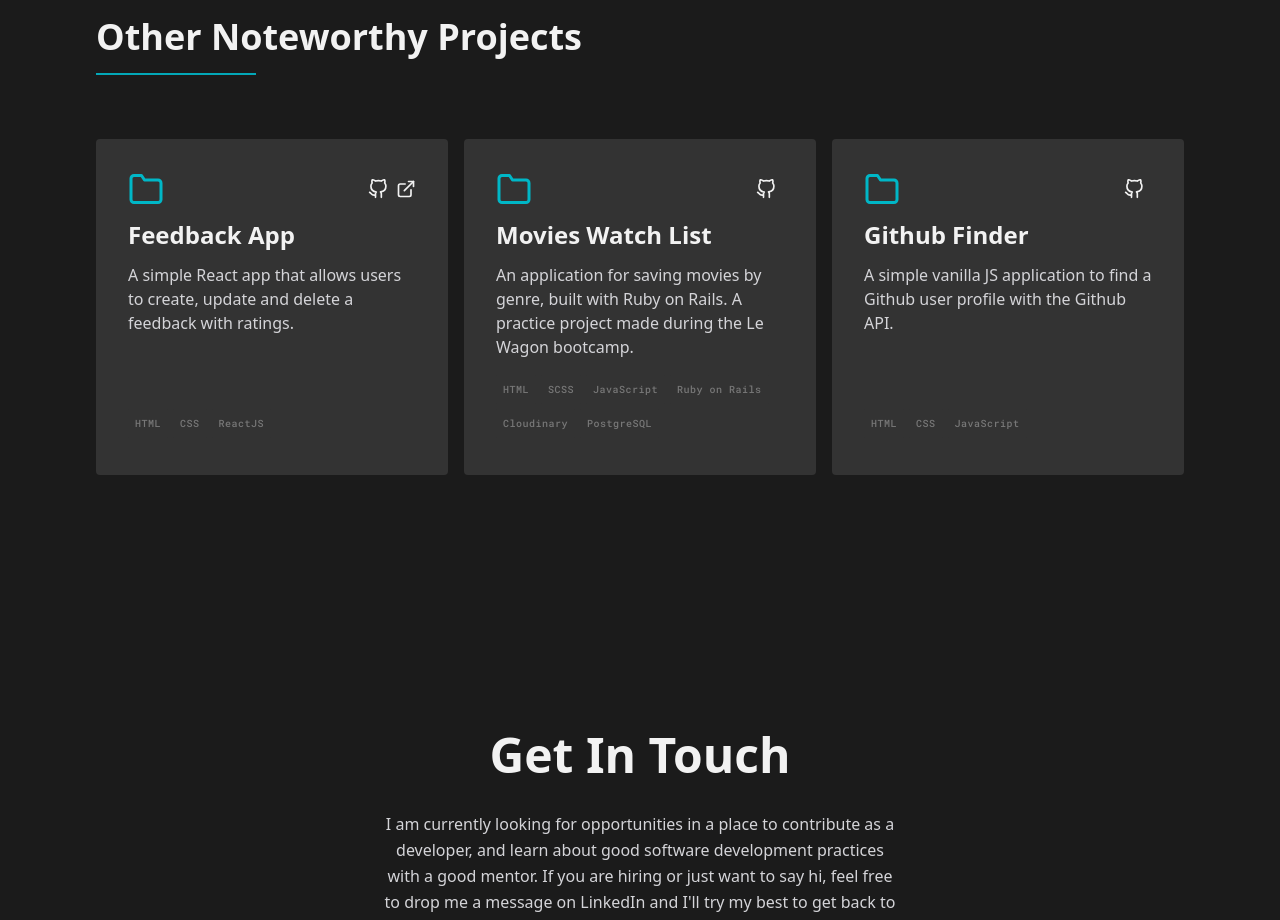
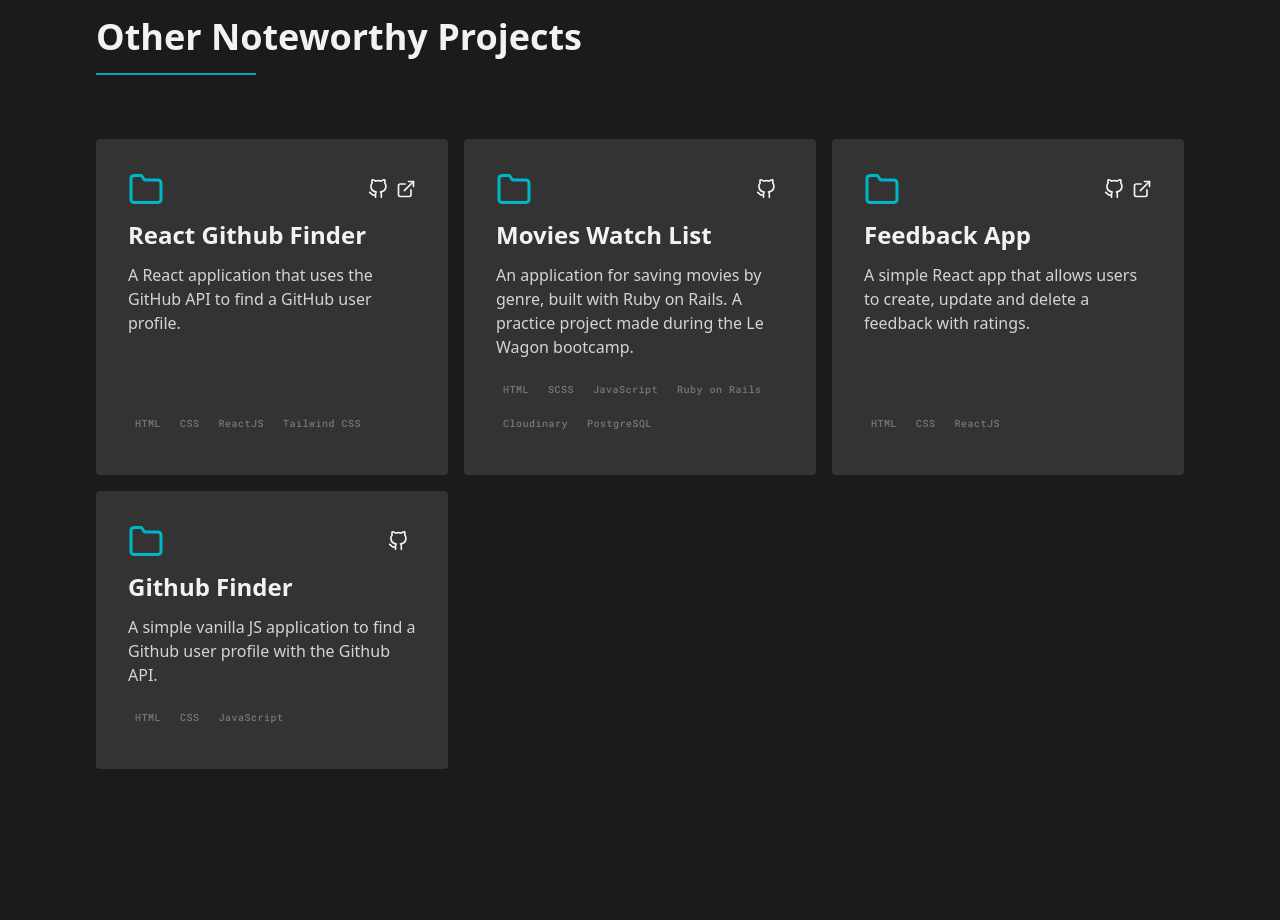
Before and after one commit to helen-tan/portfolio-site, a React (Create React App) app: page / in a window 1280 px wide. Shown: the part 7100-8020 px from the top of the page. Built offline with nearby package versions, Linux system fonts and the light colour scheme.

Commit message:
Added project to data

```diff
--- a/src/data/PortfolioData.js
+++ b/src/data/PortfolioData.js
@@ -54,11 +54,11 @@ const PortfolioData = [
   },
   {
     id: 5,
-    title: "Feedback App",
-    desc: "A simple React app that allows users to create, update and delete a feedback with ratings.",
-    demo_link: "https://feedback-react-app-prac.herokuapp.com/",
-    code_link: "https://github.com/helen-tan/react-feedback-app",
-    used_items: ["HTML", "CSS", "ReactJS"],
+    title: "React Github Finder",
+    desc: "A React application that uses the GitHub API to find a GitHub user profile.",
+    demo_link: "https://react-github-finder-swart.vercel.app/",
+    code_link: "https://github.com/helen-tan/react-github-finder",
+    used_items: ["HTML", "CSS", "ReactJS", "Tailwind CSS"],
     featured: false,
     img_1_path: "",
     img_2_path: ""
@@ -76,6 +76,17 @@ const PortfolioData = [
   },
   {
     id: 7,
+    title: "Feedback App",
+    desc: "A simple React app that allows users to create, update and delete a feedback with ratings.",
+    demo_link: "https://feedback-react-app-prac.herokuapp.com/",
+    code_link: "https://github.com/helen-tan/react-feedback-app",
+    used_items: ["HTML", "CSS", "ReactJS"],
+    featured: false,
+    img_1_path: "",
+    img_2_path: ""
+  },
+  {
+    id: 8,
     title: "Github Finder",
     desc: "A simple vanilla JS application to find a Github user profile with the Github API.",
     demo_link: "",
```
